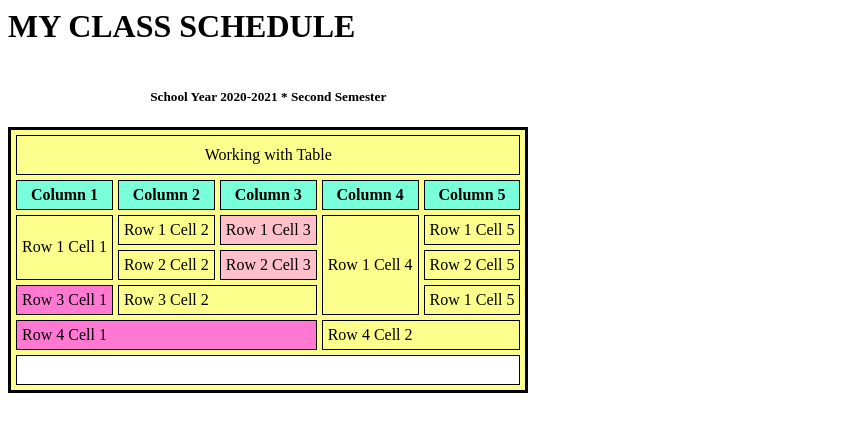
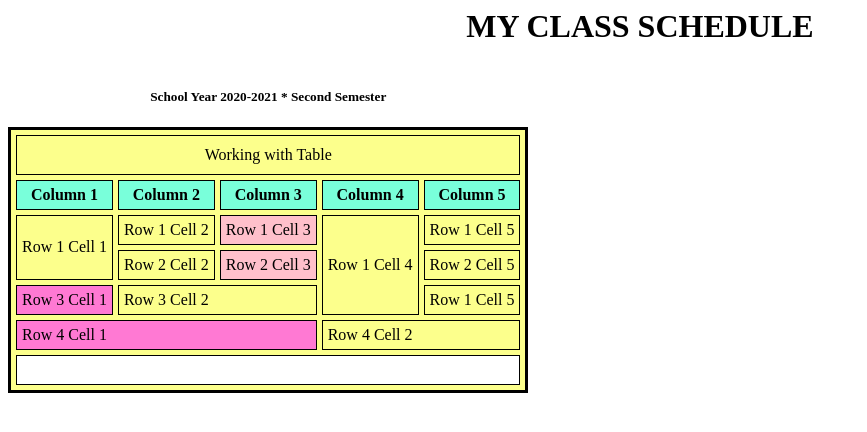
Before and after one commit to burzonkayron/burzonkayron.github.io, a plain HTML site: page activity5.html in a window 1280 px wide. Shown: the whole page, without its empty margins (0-867 px from the left). Drawn offline with Linux system fonts and the light colour scheme.

Commit message:
Update activity5.html

```diff
--- a/activity5.html
+++ b/activity5.html
@@ -1,10 +1,7 @@
 <html>
 <body>
 <table border="3" bordercolor="black" bgcolor="FCFF8C" cellspacing="5" cellpadding="5">
-	<div class="container">
-	  <div class="center-col">
-	    <h1><b>MY CLASS SCHEDULE</b></h1>
-	</div>
+	<center><h1><b>MY CLASS SCHEDULE</b></h1></center>
 	<caption><h5>School Year 2020-2021 * Second Semester</caption>
 <!--table header-->
 		<thead>
```
